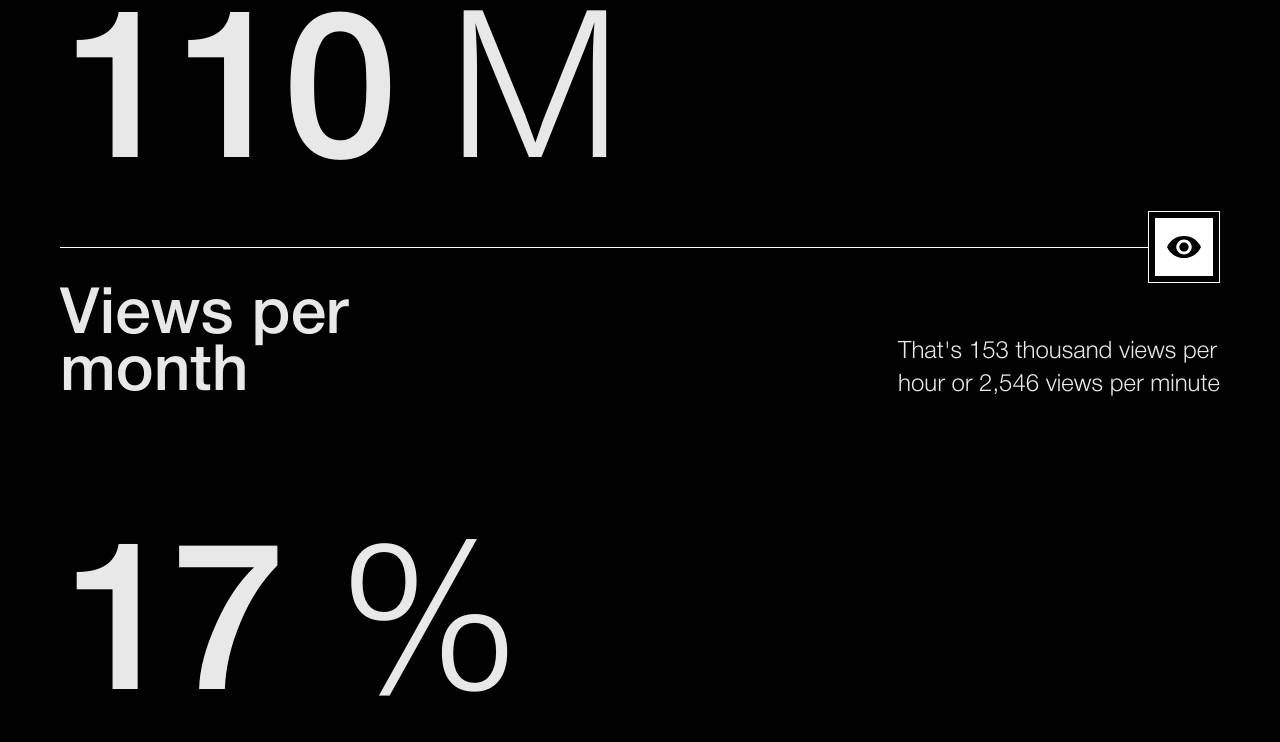
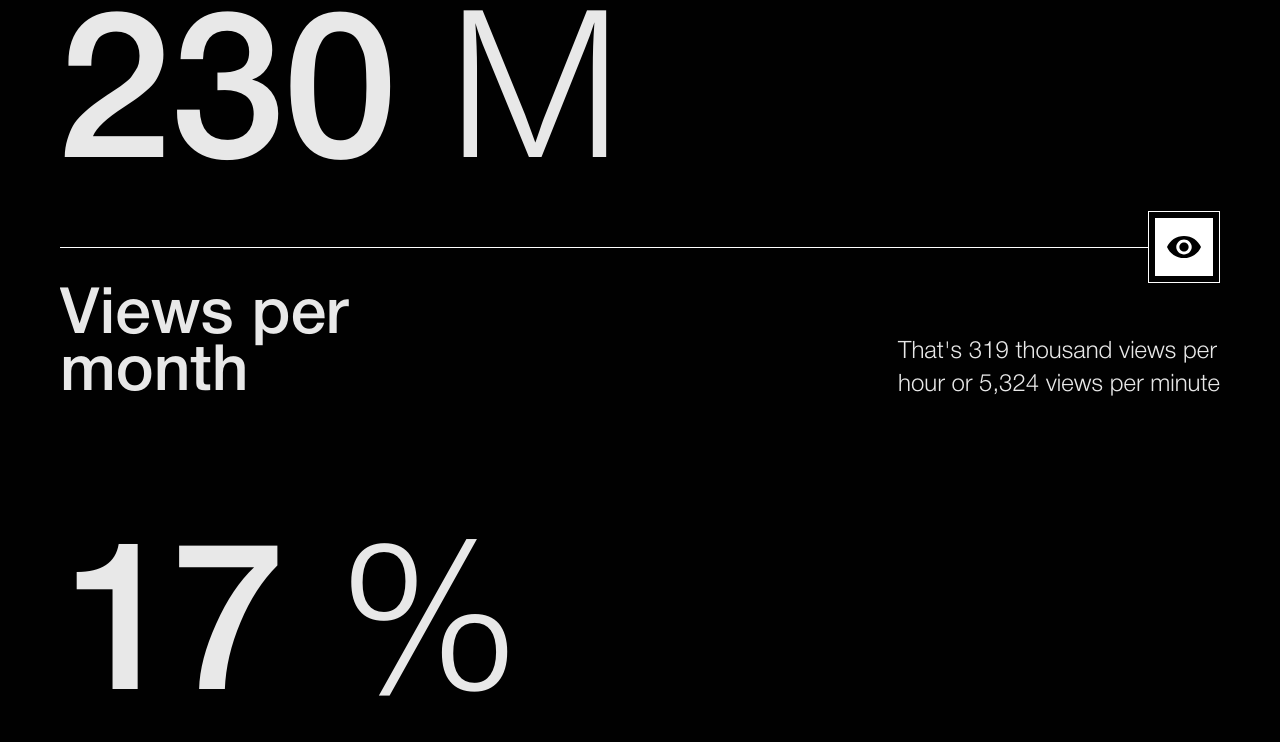
Before and after one commit to ssshpaklevka/KateShumskaya, a Next.js app: page / in a window 1280 px wide. Shown: the part 3841-4583 px from the top of the page. Built offline with nearby package versions, Linux system fonts and the light colour scheme; no server answers.

Commit message:
fix stats

```diff
--- a/src/widgets/popularity/popularity-list.tsx
+++ b/src/widgets/popularity/popularity-list.tsx
@@ -5,7 +5,7 @@ import React from 'react';
 import PopularityItem from './popularity-item';
 const POPULARITY = [
   {
-    number: 110,
+    number: 230,
     symbol: 'M',
     description: {
       default: (
@@ -19,9 +19,9 @@ const POPULARITY = [
     },
     subtitle: (
       <>
-        That&apos;s 153 thousand views per
+        That&apos;s 319 thousand views per
         <br />
-        hour or 2,546 views per minute
+        hour or 5,324 views per minute
       </>
     ),
     iconSrc: '/eyes.svg',
```
